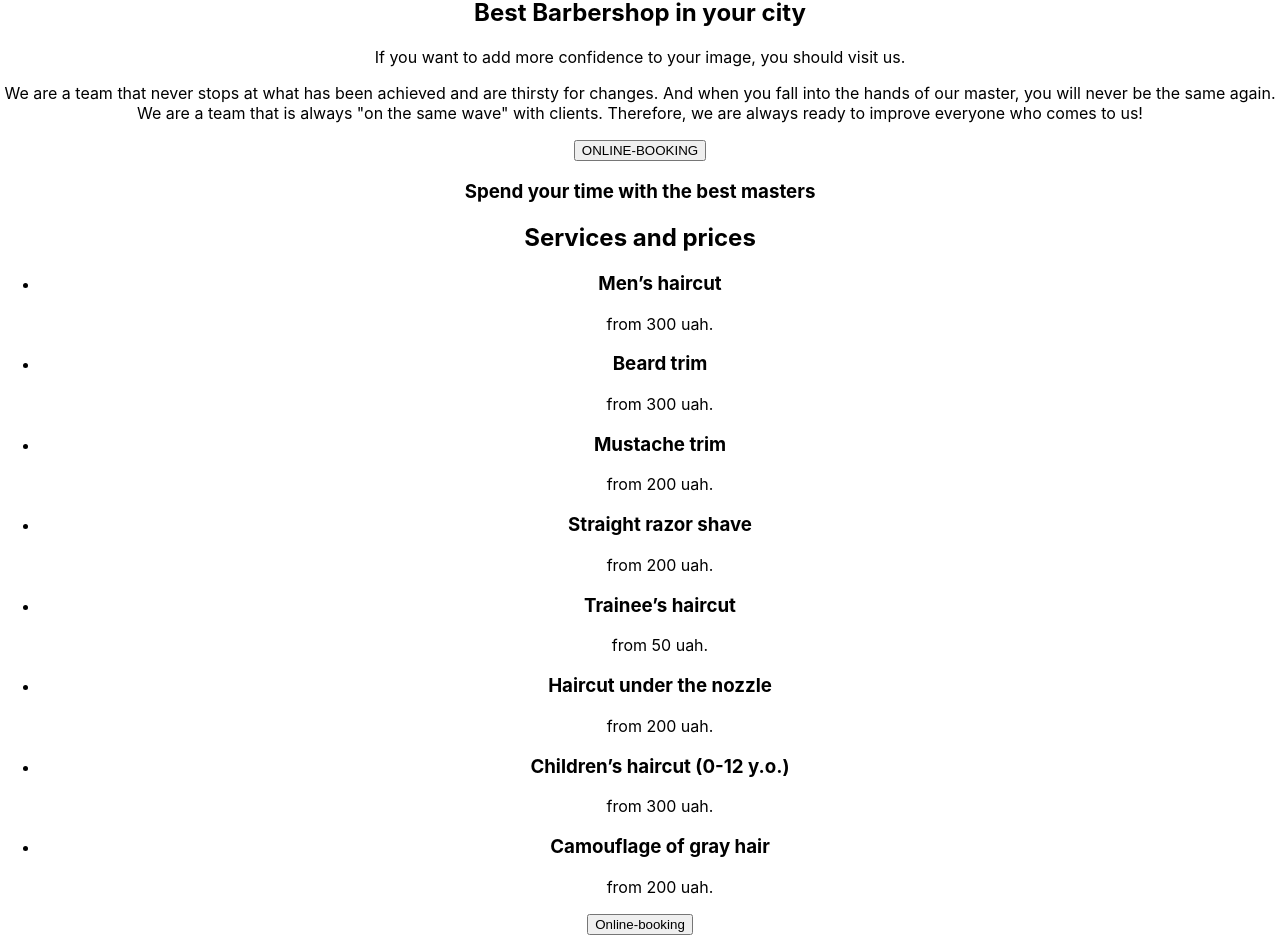
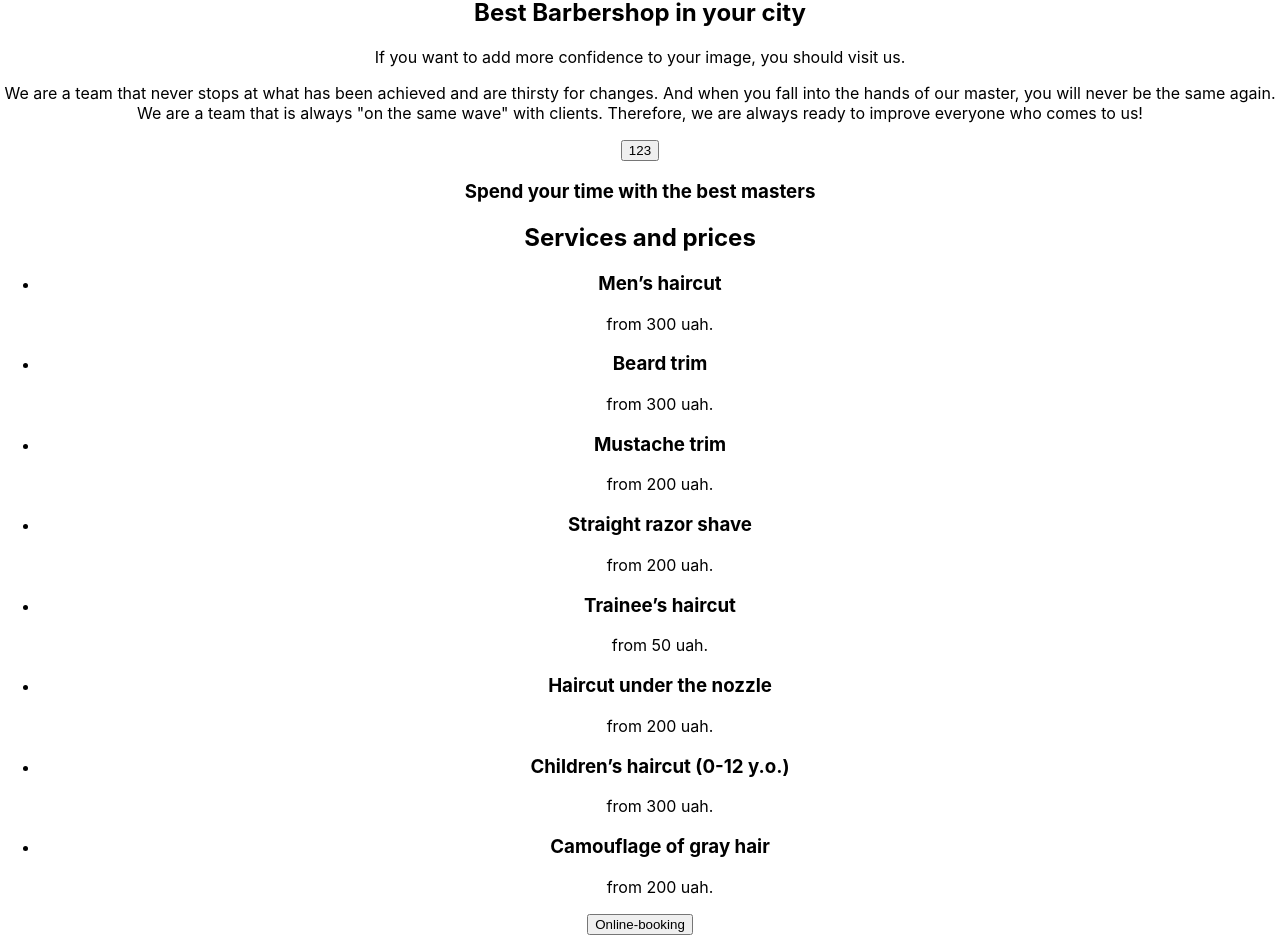
Before and after one commit to Tate-T/BarberShop, a React (Create React App) app: page / in a window 1280 px wide. Shown: the part 1270-2207 px from the top of the page. Built offline with nearby package versions, Linux system fonts and the light colour scheme.

Commit message:
push proptypes

```diff
--- a/package.json
+++ b/package.json
@@ -8,6 +8,7 @@
     "@testing-library/react": "^13.4.0",
     "@testing-library/user-event": "^13.5.0",
     "gh-pages": "^6.1.1",
+    "prop-types": "^15.8.1",
     "react": "^18.3.1",
     "react-dom": "^18.3.1",
     "react-scripts": "5.0.1",
--- a/src/components/About/About.jsx
+++ b/src/components/About/About.jsx
@@ -2,6 +2,7 @@ import about1 from "../../img/about1.webp"
 import about2 from "../../img/about2.webp"
 
 import { Container } from "../Container/Container"
+import { ButtonBooking } from "../ButtonBooking/ButtonBooking"
 
 export const About = () => {
     return (
@@ -17,7 +18,7 @@ export const About = () => {
                     <h2>Best Barbershop in your city</h2>
                     <p>If you want to add more confidence to your image, you should visit us.</p>
                     <p>We are a team that never stops at what has been achieved and are thirsty for changes. And when you fall into the hands of our master, you will never be the same again. We are a team that is always "on the same wave" with clients. Therefore, we are always ready to improve everyone who comes to us!</p>
-                    <button>ONLINE-BOOKING</button>
+                    <ButtonBooking btnText={[1, 2, 3]} />
                 </article>
             </Container>
         </section>
--- /dev/null
+++ b/src/components/ButtonBooking/ButtonBooking.jsx
@@ -0,0 +1,16 @@
+
+import PropTypes from 'prop-types';
+
+
+export const ButtonBooking = ({btnText}) => {
+    // console.log(btnText);
+
+    return(
+        <button>{btnText}</button>
+    )
+}
+
+
+ButtonBooking.propTypes = {
+    btnText: PropTypes.string
+}
--- a/src/components/Container/Container.jsx
+++ b/src/components/Container/Container.jsx
@@ -1,7 +1,7 @@
 
 export const Container = ({children, test = "apple"}) => {
-    console.log(test);
-    console.log(children);
+    // console.log(test);
+    // console.log(children);
 
     return (
         <div>
--- a/src/components/Footer/Footer.jsx
+++ b/src/components/Footer/Footer.jsx
@@ -1,4 +1,5 @@
 import { Container } from "../Container/Container";
+import PropTypes from 'prop-types'
 
 export const Footer = () => {
   return (
--- a/src/components/Header/Header.jsx
+++ b/src/components/Header/Header.jsx
@@ -1,5 +1,6 @@
 
 import { Container } from "../Container/Container"
+
 
 export const Header = () => {
     return (
```
Also changed, not shown: 1 other file (tests, documents, lock files or other folders).
